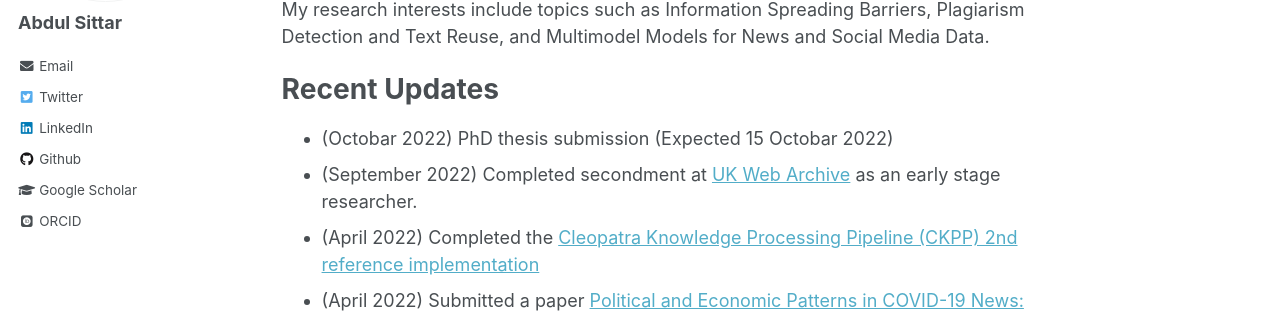
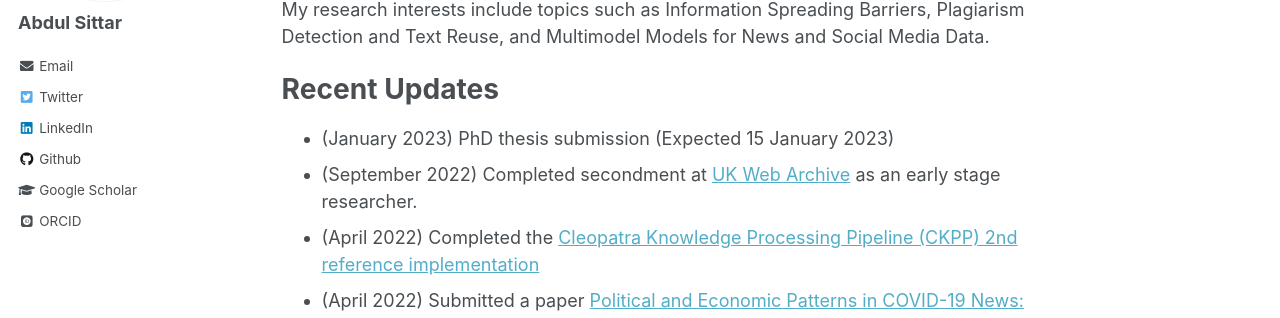
Before and after one commit to abdulsittar/abdulsittar.github.io, a Jekyll site: the page built from _pages/about.md, in a window 1280 px wide and 965 px high. Shown: the part 291-609 px from the top of the window. Built offline with Jekyll 4.4.1, drawn with Linux system fonts in a browser that asks for light colours; some web fonts are replaced.

Commit message:
Update about.md
Updated overview

```diff
--- a/_pages/about.md
+++ b/_pages/about.md
@@ -16,7 +16,7 @@ My research interests include topics such as  Information Spreading Barriers, Pl
 
 Recent Updates
 ======
-- (Octobar 2022) PhD thesis submission (Expected 15 Octobar 2022)
+- (January 2023) PhD thesis submission (Expected 15 January 2023)
 - (September 2022) Completed secondment at [UK Web Archive](https://www.webarchive.org.uk/en/ukwa/) as an early stage researcher.
 - (April 2022) Completed the [Cleopatra Knowledge Processing Pipeline (CKPP) 2nd reference implementation](http://web.archive.org/web/20220419093637/http://cleopatra.ijs.si/ckpp/)
 - (April 2022) Submitted a paper [Political and Economic Patterns in COVID-19 News: From Lockdown to Vaccination](https://ieeexplore.ieee.org/document/9749092) at IEEE Access
```
